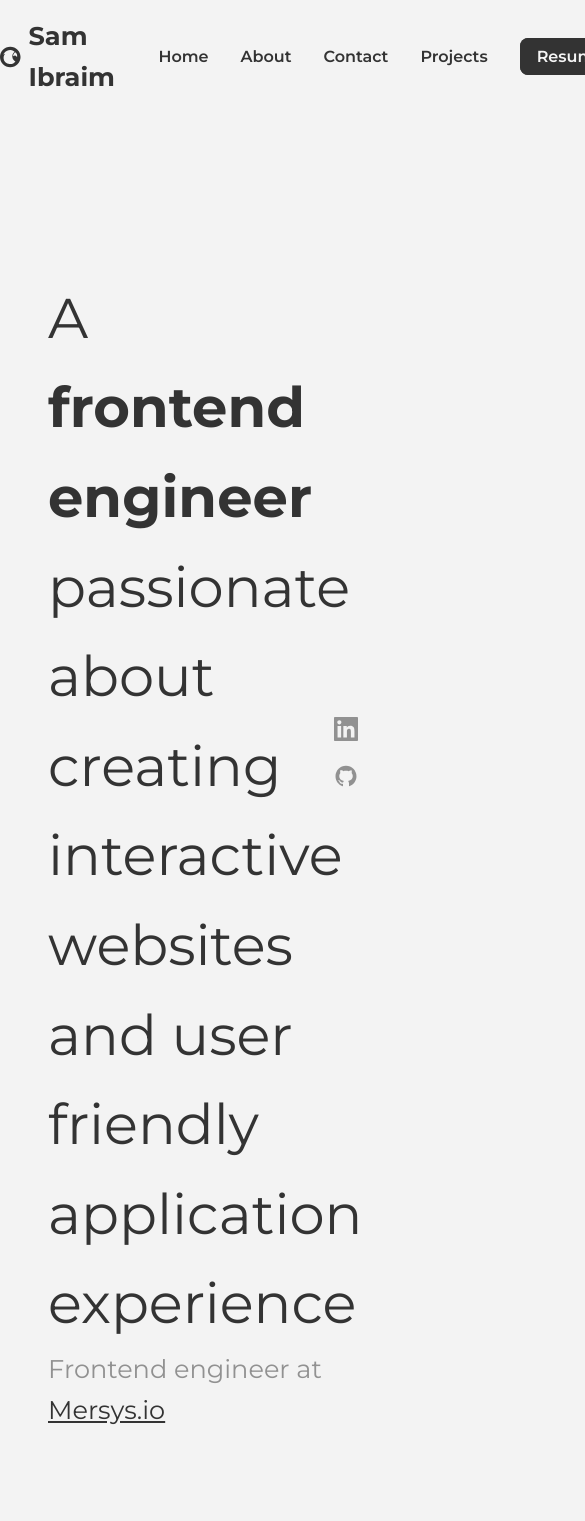
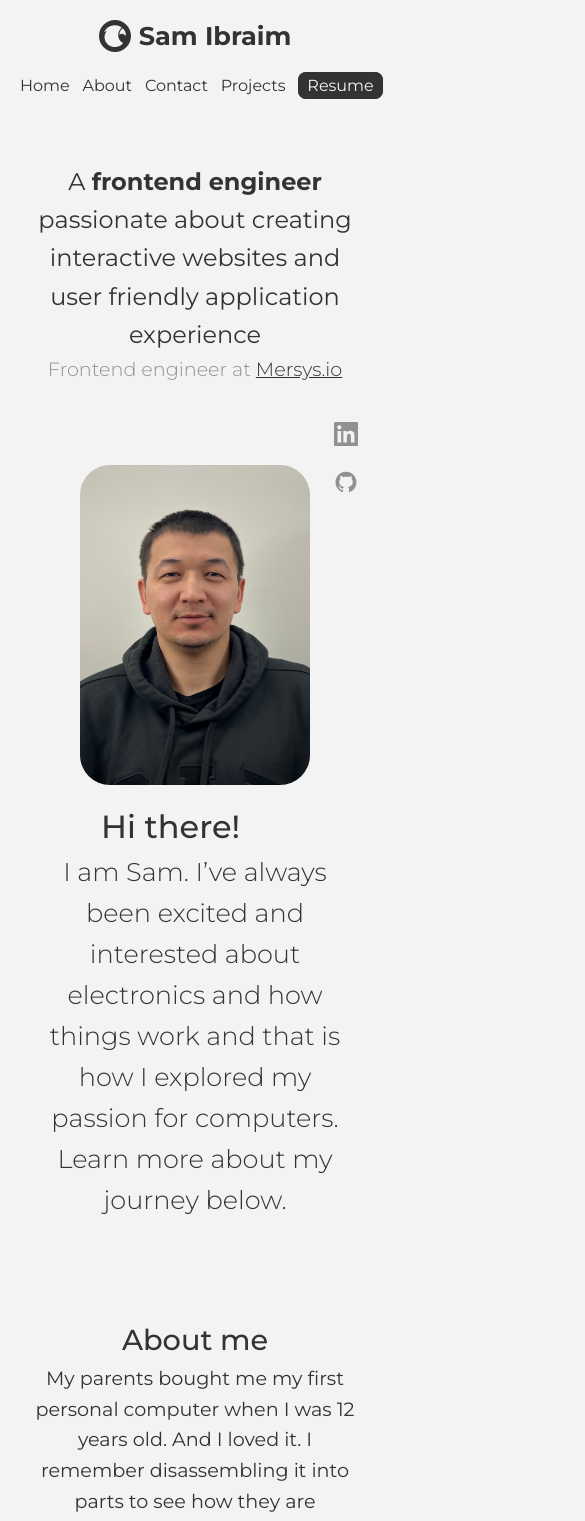
Before and after one commit to samibraimoff/personal-portfolio-app, a React (Create React App) app: page / in a window 390 px wide. Shown: the top 1521 px of the page, 585 px wide, since content can reach past the window. Built offline with nearby package versions, Linux system fonts and the light colour scheme; the HTML template or start-up script is replaced by a standard one.

Commit message:
mobile responsive design added

```diff
--- a/src/components/about/about.css
+++ b/src/components/about/about.css
@@ -1,9 +1,5 @@
 .about {
   margin: 5rem 0;
-}
-
-.wrapper {
-  padding: 0 3rem;
 }
 
 .aboutTop {
@@ -77,3 +73,63 @@
   text-transform: uppercase;
   font-weight: 500;
 }
+
+@media screen and (max-width: 480px) {
+  .aboutTopLeft img {
+    height: 20rem;
+  }
+  .wrapper {
+    padding: 0 1rem;
+  }
+  .aboutTop {
+    flex-direction: column;
+  }
+
+  .aboutTopRight {
+    padding: 1rem 0;
+    text-align: center;
+  }
+
+  .aboutTopRight h2 {
+    font-size: 2rem;
+  }
+  .aboutTopRight h3 {
+    font-size: 1.6rem;
+    font-weight: 300;
+  }
+
+  .aboutBottom {
+    flex-direction: column;
+  }
+
+  .aboutme {
+    width: 100%;
+    text-align: center;
+  }
+
+  .aboutme h2 {
+    width: 100%;
+    text-align: center;
+  }
+
+  .aboutme h3 {
+    width: 100%;
+    text-align: center;
+  }
+
+  .aboutBottomRight {
+    margin-top: 2rem;
+  }
+
+  .aboutBottomRight h2 {
+    text-align: center;
+  }
+
+  .aboutBottomRight ul {
+    display: flex;
+  }
+
+  .aboutBottomLeft h2 {
+    text-align: center;
+  }
+}
--- a/src/components/contact/contact.css
+++ b/src/components/contact/contact.css
@@ -1,9 +1,5 @@
 .contact {
   margin: 5rem 0;
-}
-
-.wrapper {
-  padding: 0 3rem;
 }
 
 .contactContainer {
@@ -73,3 +69,18 @@
   border-radius: 0.5rem;
   cursor: pointer;
 }
+
+@media screen and (max-width: 480px) {
+  .contactContainer {
+    flex-direction: column;
+    padding: 2rem 0;
+    border: none;
+  }
+
+  .contactRight h1 {
+    font-weight: 400;
+    width: 100%;
+    text-align: center;
+    font-size: 2rem;
+  }
+}
--- a/src/components/footer/footer.css
+++ b/src/components/footer/footer.css
@@ -1,7 +1,3 @@
-.wrapper {
-  padding: 0 3rem;
-}
-
 .footer p {
   font-weight: 500;
   font-size: 1rem;
@@ -40,3 +36,18 @@
   font-size: 1rem;
   color: var(--secondary-text);
 }
+
+@media screen and (max-width: 480px) {
+  .footerTop {
+    flex-direction: column;
+  }
+
+  .footerBottom {
+    margin: 1rem 0;
+  }
+
+  .footerBottom p {
+    font-weight: 400;
+    font-size: 0.8rem;
+  }
+}
--- a/src/components/intro/intro.css
+++ b/src/components/intro/intro.css
@@ -3,7 +3,6 @@
   align-items: flex-start;
   flex-direction: column;
   justify-content: flex-end;
-  margin: 2rem 0;
   margin: 10rem 0 5rem 0;
 }
 
@@ -24,3 +23,27 @@
 .intro h3 a {
   text-decoration: underline;
 }
+
+@media screen and (max-width: 480px) {
+  .intro {
+    margin: 3rem 0 1rem 0;
+  }
+
+  .intro h1 {
+    font-size: 1.5rem;
+    font-weight: 400;
+    width: 100%;
+    text-align: center;
+  }
+
+  .intro h3 {
+    font-size: 1.2rem;
+    font-weight: 300;
+    width: 100%;
+    text-align: center;
+  }
+
+  .wrapper {
+    padding: 0 2rem;
+  }
+}
--- a/src/components/menu/menu.css
+++ b/src/components/menu/menu.css
@@ -1,6 +1,6 @@
 .menu {
   position: fixed;
-  bottom: 2rem;
+  top: 50%;
   right: 2rem;
 }
 
--- a/src/components/navbar/navbar.css
+++ b/src/components/navbar/navbar.css
@@ -43,3 +43,27 @@ nav {
   border-radius: 0.5rem;
   cursor: pointer;
 }
+
+@media screen and (max-width: 480px) {
+  nav {
+    flex-direction: column;
+  }
+
+  .logoContainer {
+    margin-bottom: 1rem;
+  }
+
+  .navRight ul {
+    flex-wrap: wrap;
+  }
+
+  .navRight ul li a {
+    margin-left: 0.8rem;
+    font-weight: 400;
+    text-transform: capitalize;
+  }
+
+  .navBtn {
+    padding: 0.2rem 0.5rem;
+  }
+}
```
